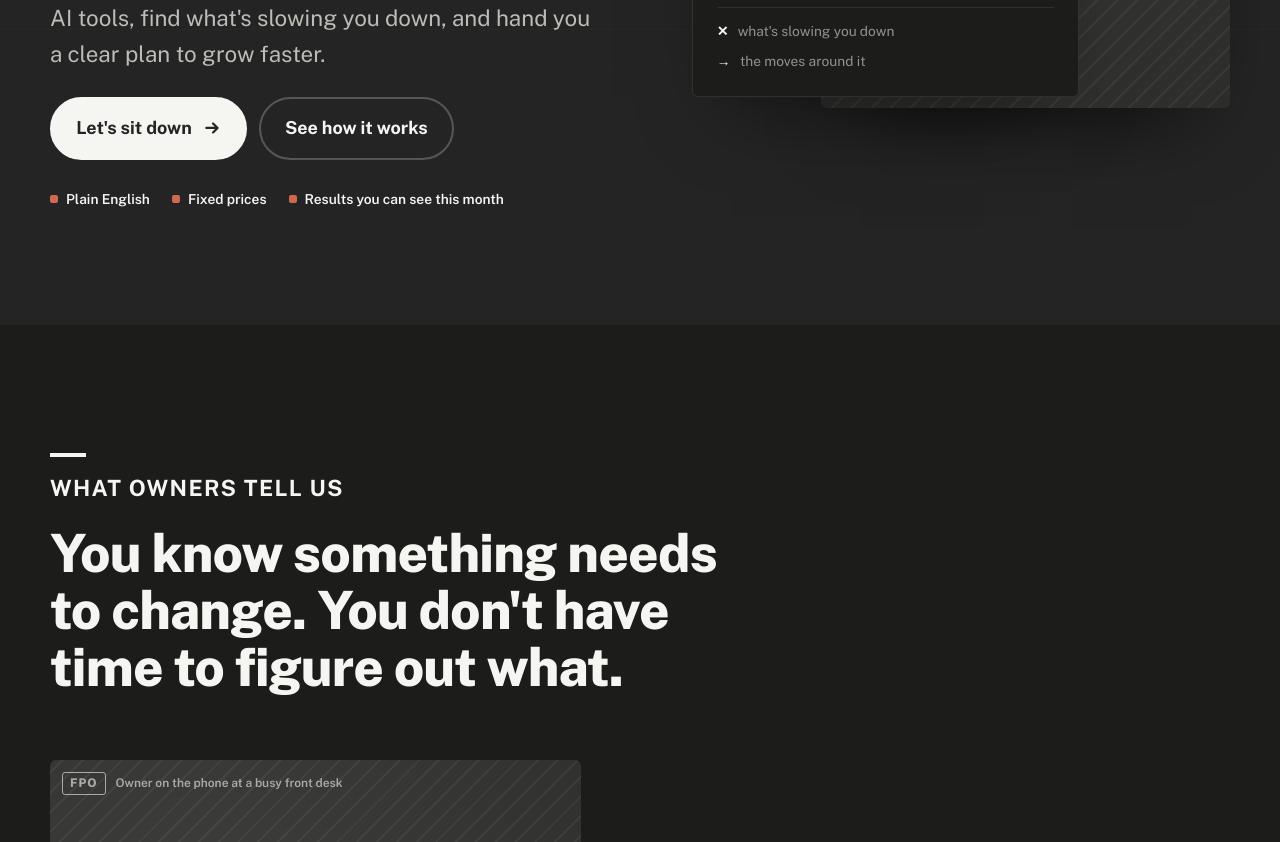
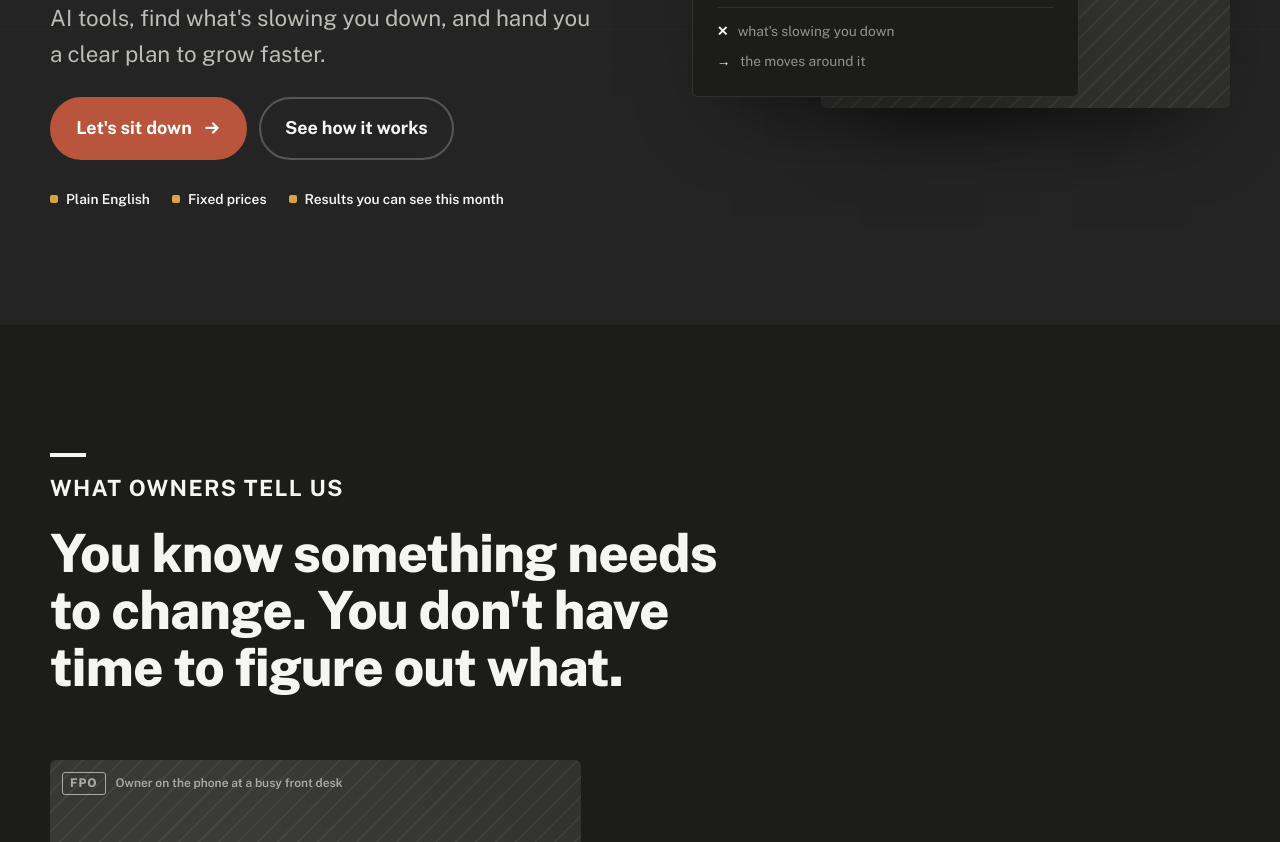
Before and after one commit to robsrevues/southernplaybook, an Astro site: page / in a window 1280 px wide. Shown: the part 605-1447 px from the top of the page. Built offline with nearby package versions, Linux system fonts and the light colour scheme; Astro itself is replaced by a stand-in of ours.

Commit message:
Clay CTAs on dark, mustard as the secondary accent
- --cta clay #b8553c with white text (4.8:1) for filled buttons on dark
  backgrounds; the contact card button stays graphite
- --accent mustard #d9a441 for small markers only: play-diagram targets,
  step numbers, quote marks, bullet chips, progress bar
- Focus ring is chalk on dark, graphite on the light card
- Color roles written into tokens.css and the README

Co-Authored-By: Claude Opus 5.5 <noreply@anthropic.com>
Claude-Session: https://claude.ai/code/session_01AZpbRwZU1GyEPkujqXWErd

```diff
--- a/src/pages/index.astro
+++ b/src/pages/index.astro
@@ -329,6 +329,7 @@ const fixes = [
   .talk-card h2 { color: var(--graphite); font-size: var(--step-4); margin-bottom: 16px; }
   .talk-card p { font-size: var(--step-1); }
   .talk-card .btn { --bg: var(--graphite); --fg: var(--chalk); }
+  .talk-card .btn:focus-visible { outline-color: var(--graphite); }
   .talk-copy { display: grid; gap: 8px; }
   .talk-actions { display: grid; gap: 14px; justify-items: start; margin-top: 24px; }
 
--- a/src/styles/global.css
+++ b/src/styles/global.css
@@ -49,8 +49,8 @@ img, svg { display: block; max-width: 100%; }
 }
 
 .btn {
-  --bg: var(--field-ink);
-  --fg: var(--field);
+  --bg: var(--cta);
+  --fg: var(--cta-ink);
   display: inline-flex;
   align-items: center;
   gap: 0.6em;
@@ -64,7 +64,7 @@ img, svg { display: block; max-width: 100%; }
   transition: transform 200ms var(--ease-out), background 200ms, color 200ms;
 }
 .btn:hover { transform: translateY(-2px); }
-.btn:focus-visible { outline: 3px solid var(--accent); outline-offset: 3px; }
+.btn:focus-visible { outline: 3px solid var(--field-ink); outline-offset: 3px; }
 .btn--ghost { --bg: transparent; --fg: var(--field-ink); border-color: var(--field-line-strong); }
 .btn--ghost:hover { border-color: var(--field-ink); }
 .btn svg { width: 1em; height: 1em; transition: transform 200ms var(--ease-out); }
--- a/src/styles/tokens.css
+++ b/src/styles/tokens.css
@@ -9,7 +9,7 @@
 
   OPEN (change here; nothing else needs to move):
     - Secondary / body typeface   → --font-body, --font-label
-    - Accent color                → --accent (placeholder, not approved — keep it rare)
+    - Accent colors               → --cta (clay) and --accent (mustard); see roles below
     - Derived neutrals            → --field-sunk / --field-raised / --field-dim
 */
 
@@ -29,8 +29,15 @@
   --field-line: rgb(245 245 242 / 0.1);
   --field-line-strong: rgb(245 245 242 / 0.24);
 
-  /* Accent — OPEN / placeholder (red clay). Used only on the play routes + focus ring. */
-  --accent: #d0684e;
+  /* Color roles — keep them rare:
+     - Clay (--cta): filled CTA buttons on dark backgrounds. Nothing else.
+       On light surfaces buttons stay graphite.
+     - Mustard (--accent): small markers only — play-diagram targets, step
+       numbers, quote marks, bullet chips, progress bars.
+     - Neither ever touches the logo, headlines or large areas. */
+  --cta: #b8553c;      /* clay — white text passes 4.8:1 */
+  --cta-ink: #ffffff;
+  --accent: #d9a441;   /* mustard — 6.9:1 on graphite */
 
   /* Type */
   --font-brand: 'Public Sans Variable', 'Public Sans', system-ui, sans-serif; /* locked */
```
Also changed, not shown: README.md.
